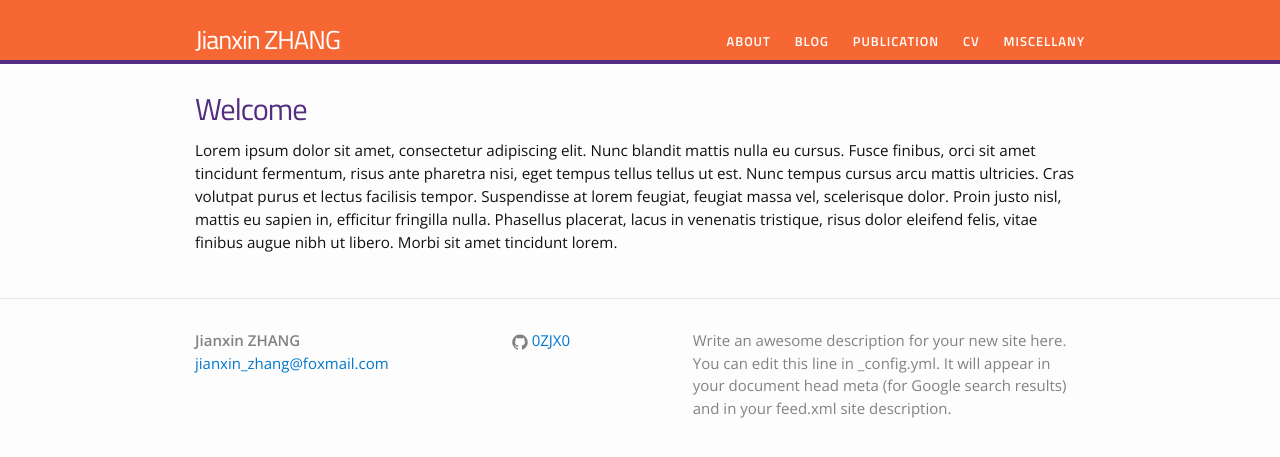
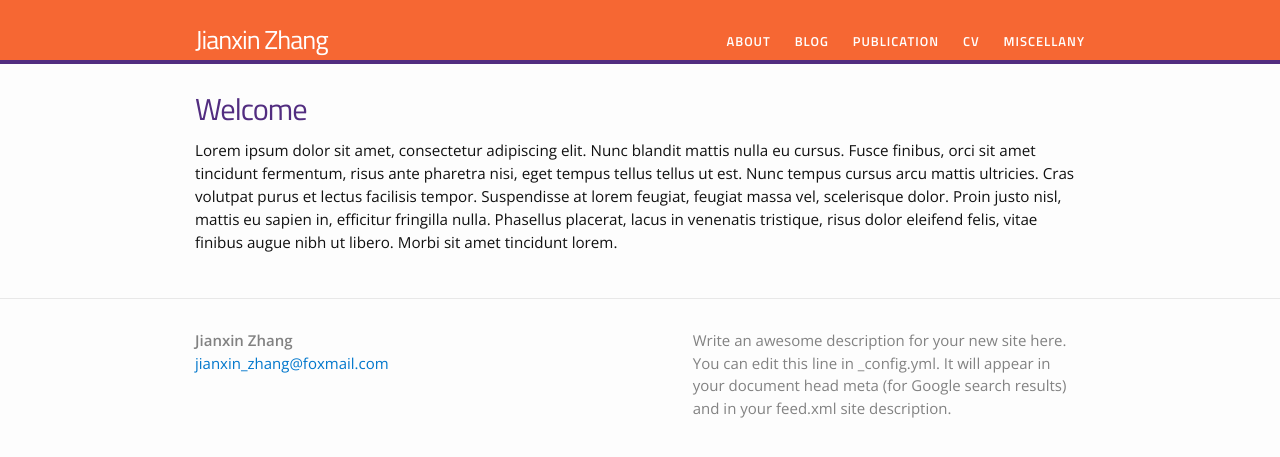
Before and after one commit to 0ZJX0/0ZJX0.github.io, a Jekyll site: the page built from index.html, in a window 1280 px wide. Shown: the top 457 px of the page. Built offline with Jekyll 4.4.1, drawn with Linux system fonts in a browser that asks for light colours.

Commit message:
Update _config.yml

```diff
--- a/_config.yml
+++ b/_config.yml
@@ -1,5 +1,5 @@
 # Site settings
-title: Jianxin ZHANG
+title: Jianxin Zhang
 email: jianxin_zhang@foxmail.com
 description: > # this means to ignore newlines until "baseurl:"
   Write an awesome description for your new site here. You can edit this
@@ -8,8 +8,7 @@ description: > # this means to ignore newlines until "baseurl:"
 baseurl: "" # the subpath of your site, e.g. /blog/
 url: "http://yourdomain.com" # the base hostname & protocol for your site
 twitter_username: Null
-github_username:  0ZJX0
-
+github_username: Null
 # Build settings
 markdown: kramdown
 
```
